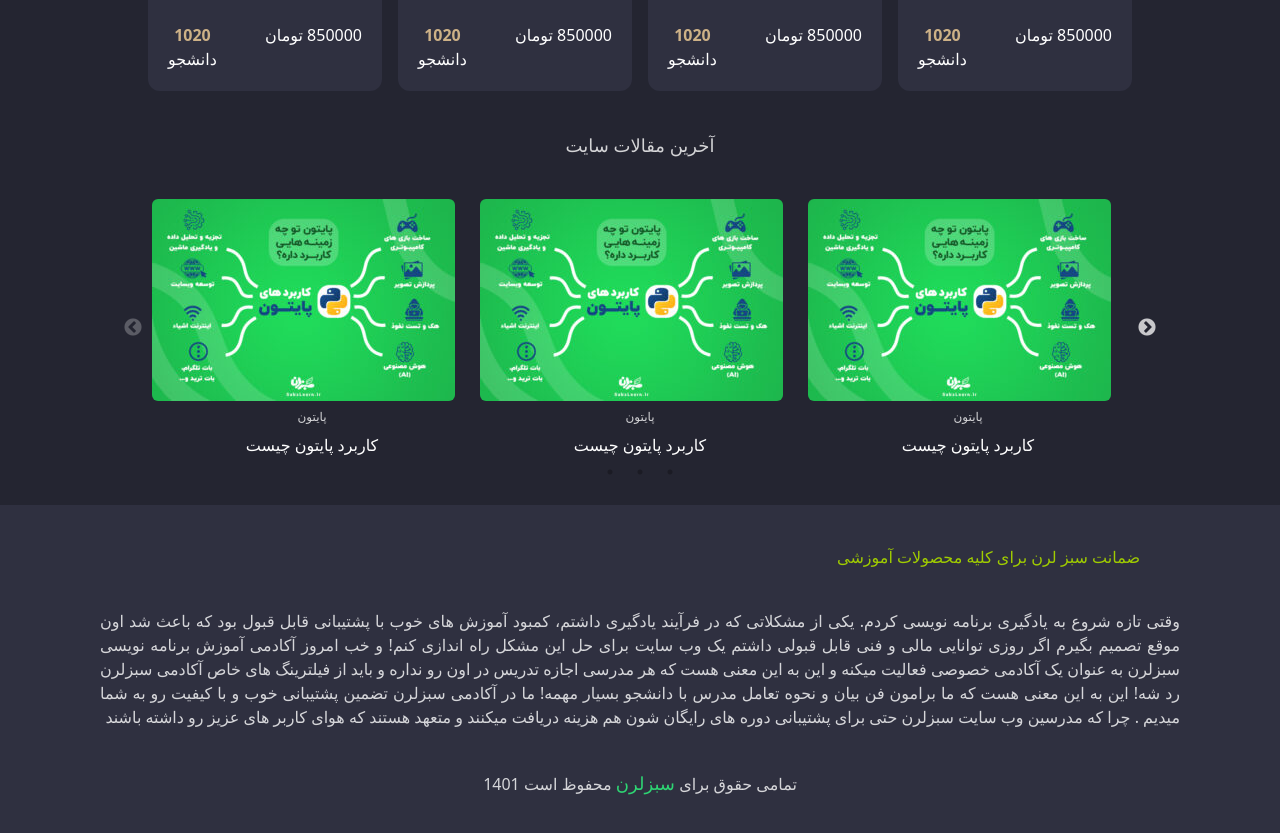
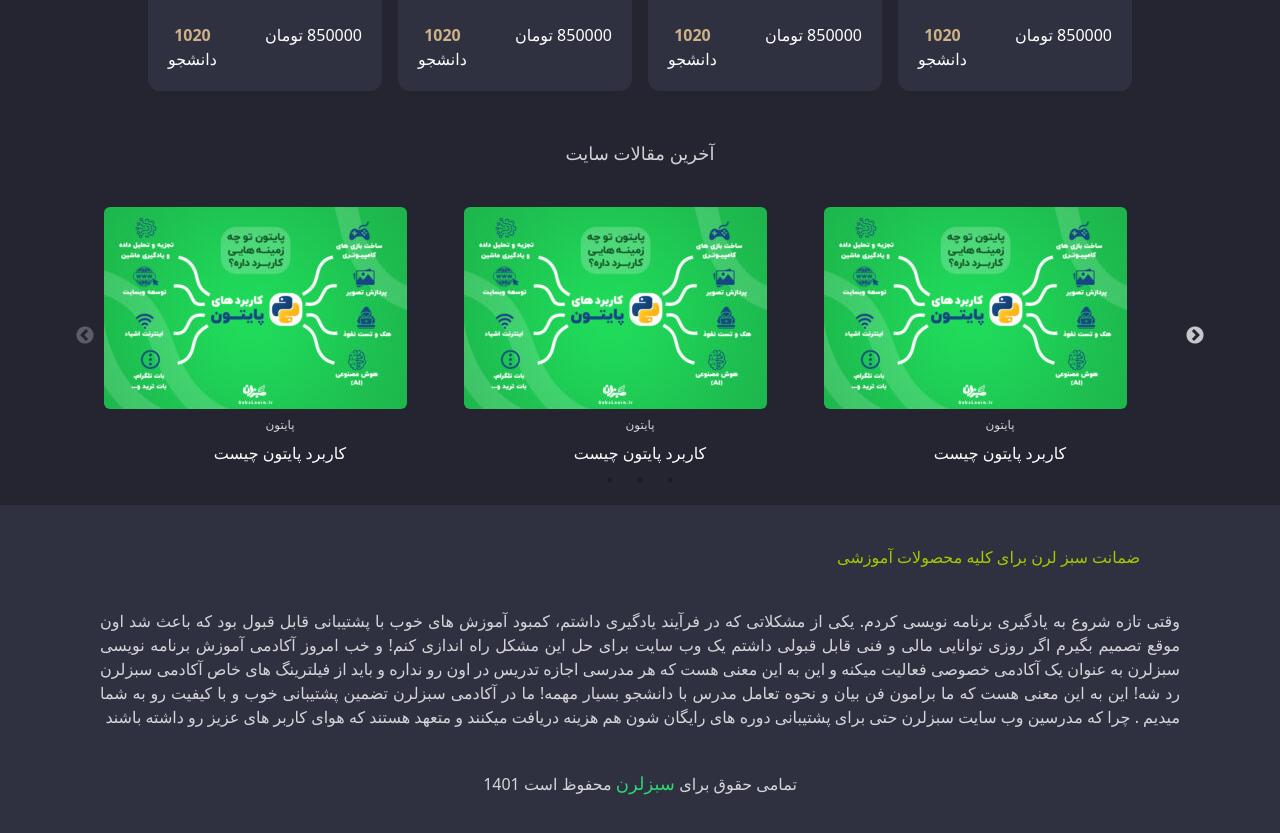
Before and after one commit to dosepehr/sabzlearn-clone, a React (Create React App) app: page / in a window 1280 px wide. Shown: the part 2060-2893 px from the top of the page. Built offline with nearby package versions, Linux system fonts and the light colour scheme.

Commit message:
edit ArticlesSlider.jsx style

```diff
--- a/src/components/ArticlesSlider.jsx
+++ b/src/components/ArticlesSlider.jsx
@@ -37,9 +37,10 @@ const ArticlesSlider = () => {
         ],
     };
     return (
-        <div>
+        <div className='bg-primaryColor pb-10'>
+            <div className='max-w-[1080px] mx-auto '>
                 {/* TODO edit buttons style and title  */}
-            <p className='text-topbatLinks text-center text-lg my-10 title'>
+                <p className='text-topbatLinks text-center text-lg mb-10 title'>
                     آخرین مقالات سایت
                 </p>
                 <Slider {...settings}>
@@ -136,6 +137,7 @@ const ArticlesSlider = () => {
                     </div>
                 </Slider>
             </div>
+        </div>
     );
 };
 
--- a/src/components/Courses.jsx
+++ b/src/components/Courses.jsx
@@ -1,4 +1,4 @@
-import { CourseBox, ArticlesSlider } from './index';
+import { CourseBox} from './index';
 const Courses = () => {
     return (
         <>
@@ -9,7 +9,6 @@ const Courses = () => {
                             <CourseBox />
                         ))}
                     </div>
-                    <ArticlesSlider />
                 </div>
             </div>
         </>
--- a/src/pages/MainPage.jsx
+++ b/src/pages/MainPage.jsx
@@ -1,9 +1,10 @@
-import { TopSection, Courses, Footer } from '../components';
+import { TopSection, Courses, Footer, ArticlesSlider } from '../components';
 const MainPage = () => {
     return (
         <>
             <TopSection />
             <Courses />
+            <ArticlesSlider />
             <Footer />
         </>
     );
```
Lines whose indentation alone changed are shown as unchanged.
